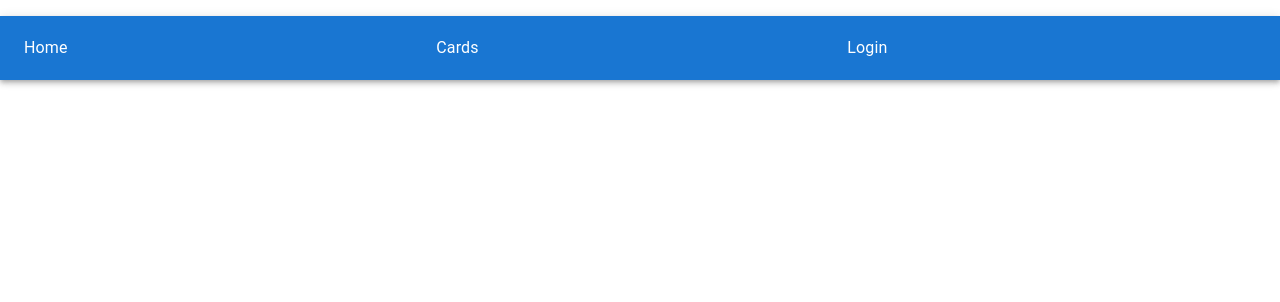
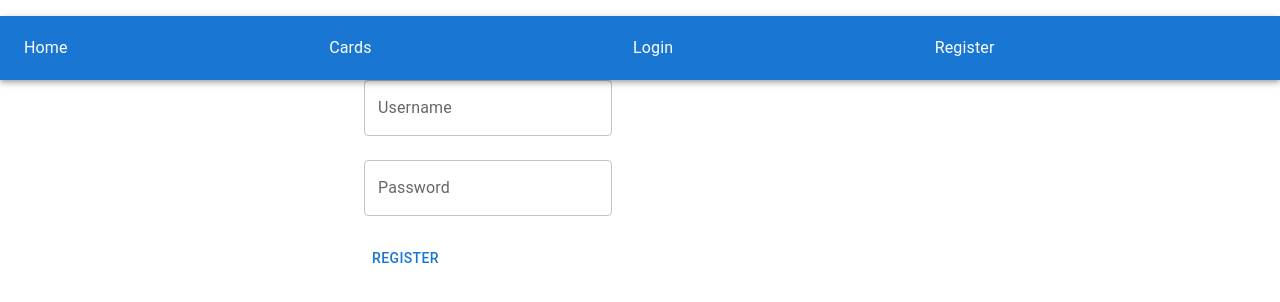
Before and after one commit to allen-nagtalon/triadtracker, a React (Create React App) app in the folder client/: page /register in a window 1280 px wide. Shown: the top 302 px of the page. Built offline with nearby package versions, Linux system fonts and the light colour scheme.

Commit message:
Added register page and route

```diff
--- a/client/src/App.js
+++ b/client/src/App.js
@@ -8,6 +8,7 @@ import Box from '@mui/material/Box';
 import Landing from './pages/Landing';
 import CardList from './pages/CardList';
 import Login from './pages/Login';
+import Register from './pages/Register';
 import NavBar from './components/NavBar';
 
 const theme = createTheme({
@@ -32,6 +33,7 @@ function App() {
             <Route component={Landing} exact path='/' />
             <Route component={CardList} path='/cards' />
             <Route component={Login} path='/login' />
+            <Route component={Register} path='/register' />
           </Switch>
         </BrowserRouter>
     </ThemeProvider>
--- a/client/src/components/NavBar/NavBar.js
+++ b/client/src/components/NavBar/NavBar.js
@@ -36,6 +36,11 @@ const NavBar = props => {
                             Login
                         </Link>
                     </Typography>
+                    <Typography component="div" sx={{ flexGrow: 1}}>
+                        <Link href="/register" color="inherit" underline="none">
+                            Register
+                        </Link>
+                    </Typography>
                 </Toolbar>
             </AppBar>
         </Box>
--- /dev/null
+++ b/client/src/pages/Register/Register.js
@@ -0,0 +1,50 @@
+import { useState } from 'react';
+import { Container } from '@mui/material';
+import { useHistory } from 'react-router-dom';
+import axiosInstance from '../../axios';
+import AuthForm from '../../components/AuthForm';
+
+const Register = _ => {
+    const history = useHistory()
+
+    const [formState, setFormState] = useState({
+        username: '',
+        char_first_name: '',
+        char_last_name: '',
+        server: 0,
+        data_center: 0,
+        password: ''
+    })
+
+    const handleInputChange = ({target}) => {
+        setFormState({ ...formState, [target.name]: target.value})
+    }
+
+    const handleRegisterUser = event => {
+        event.preventDefault()
+        axiosInstance.post('user/register', {
+            username: formState.username,
+            char_first_name: formState.char_first_name,
+            char_last_name: formState.char_last_name,
+            server: formState.server,
+            data_center: formState.data_center,
+            password: formState.password
+        })
+        .then((res) => {
+            history.push('/login');
+        })
+    }
+
+    return (
+        <Container maxWidth="sm">
+            <AuthForm
+                register
+                formState={formState}
+                handleInputChange={handleInputChange}
+                handleSubmit={handleRegisterUser}
+            />
+        </Container>
+    );
+}
+
+export default Register;
--- /dev/null
+++ b/client/src/pages/Register/index.js
@@ -0,0 +1 @@
+export { default } from './Register.js'
```
